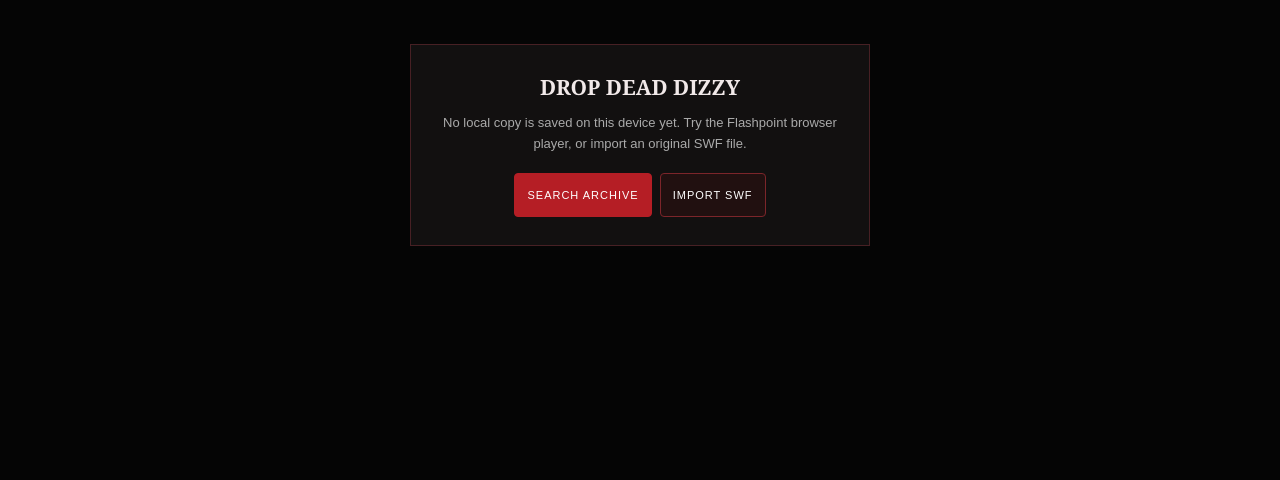
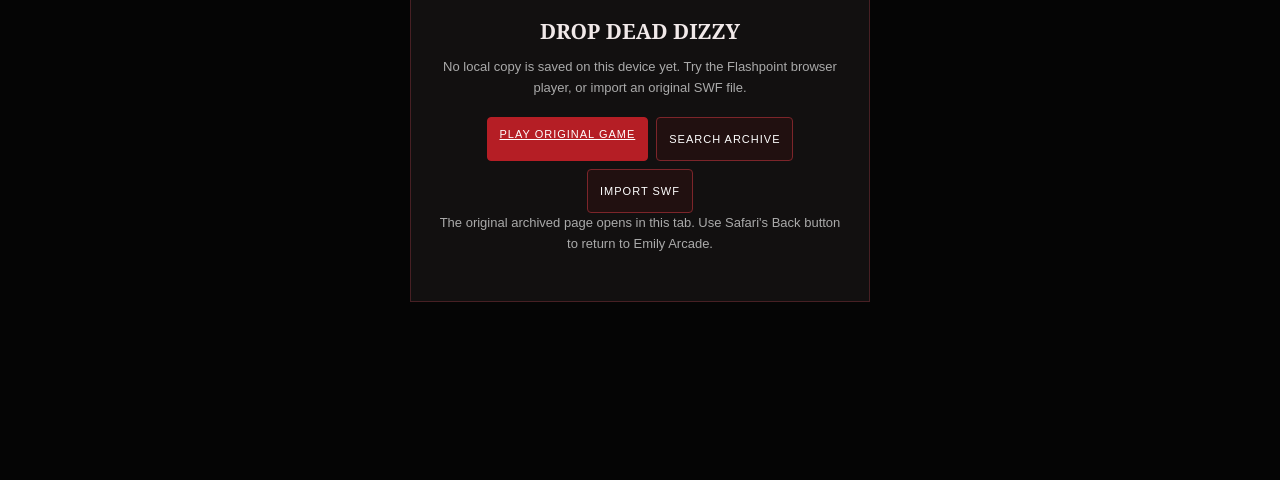
Before and after one commit to MacYan0926/Emily-Arcade, a plain HTML site: page index.html in a window 1280 px wide. Both pictures are taken after a click on the link 411 px from the left and 454 px from the top of the page. Shown: the part 254-734 px from the top of the page. Drawn offline with Linux system fonts and the light colour scheme.

Commit message:
Connect all Emily games to original archived pages and avoid popup blockers

```diff
--- a/index.html
+++ b/index.html
@@ -116,7 +116,7 @@ footer{text-align:center;color:#777;border-top:1px solid #333;padding:30px 15px;
       <div class="play">OPEN GAME ↗</div>
     </a>
     <a class="game" href="#strange-invaders" data-game="strange-invaders">
-      <div class="number">02 / ARCADE</div><h2>Strange Invaders</h2><p>Import its original SWF file to play here.</p><div class="game-state" data-state-for="strange-invaders" data-installed="unknown">CHECKING THIS DEVICE…</div><div class="play">IMPORT ORIGINAL SWF ↗</div>
+      <div class="number">02 / ARCADE</div><h2>Strange Invaders</h2><p>Open the original archived game page, or import its SWF file.</p><div class="game-state" data-state-for="strange-invaders" data-installed="unknown">CHECKING THIS DEVICE…</div><div class="play">IMPORT ORIGINAL SWF ↗</div>
     </a>
     <a class="game" href="#deathtris" data-game="deathtris">
       <div class="number">03 / PUZZLE</div><h2>Deathtris</h2><p>Import its original SWF file to play here.</p><div class="game-state" data-state-for="deathtris" data-installed="unknown">CHECKING THIS DEVICE…</div><div class="play">IMPORT ORIGINAL SWF ↗</div>
@@ -130,7 +130,7 @@ footer{text-align:center;color:#777;border-top:1px solid #333;padding:30px 15px;
     <a class="game" href="#spiders-and-the-fly" data-game="spiders-and-the-fly">
       <div class="number">06 / ARCADE</div><h2>Spiders and the Fly</h2><p>Import its original SWF file to play here.</p><div class="game-state" data-state-for="spiders-and-the-fly" data-installed="unknown">CHECKING THIS DEVICE…</div><div class="play">IMPORT ORIGINAL SWF ↗</div>
     </a>
-    <a class="game" href="https://web.archive.org/web/20130502115524/http://www.emilystrange.com/beware/games/ruesp/index.cfm" target="_blank" rel="noopener">
+    <a class="game" href="https://web.archive.org/web/20130502115524/http://www.emilystrange.com/beware/games/ruesp/index.cfm">
       <div class="number">07 / QUIZ</div><h2>R.U.E.S.P. Quiz</h2><p>Discover your strange personality.</p><div class="play">OPEN ORIGINAL PAGE ↗</div>
     </a>
   </div>
@@ -160,9 +160,11 @@ footer{text-align:center;color:#777;border-top:1px solid #333;padding:30px 15px;
         <h2 id="emptyTitle">DROP DEAD DIZZY</h2>
         <p id="emptyMessage">Choose the original SWF file to install it on this device, or search the preservation archive for a playable copy.</p>
         <div class="game-actions" style="justify-content:center;flex-wrap:wrap">
-          <button class="arcade-btn primary" id="searchArchiveBtn" type="button">SEARCH ARCHIVE</button>
+          <a class="arcade-btn primary" id="openOriginalBtn" href="#" hidden>PLAY ORIGINAL GAME</a>
+          <button class="arcade-btn" id="searchArchiveBtn" type="button">SEARCH ARCHIVE</button>
           <button class="arcade-btn" id="selectSwfBtn" type="button">IMPORT SWF</button>
         </div>
+        <p class="archive-footnote">The original archived page opens in this tab. Use Safari's Back button to return to Emily Arcade.</p>
       </div>
     </div>
     <div id="archivePanel" hidden>
@@ -199,6 +201,7 @@ footer{text-align:center;color:#777;border-top:1px solid #333;padding:30px 15px;
   const archiveFrame = document.getElementById("archiveFrame");
   const openArchiveTab = document.getElementById("openArchiveTab");
   const searchArchiveBtn = document.getElementById("searchArchiveBtn");
+  const openOriginalBtn = document.getElementById("openOriginalBtn");
   const removeSavedBtn = document.getElementById("removeSavedBtn");
   let currentPlayer = null;
   let rufflePromise = null;
@@ -209,12 +212,37 @@ footer{text-align:center;color:#777;border-top:1px solid #333;padding:30px 15px;
   const DB_NAME = "emily-strange-arcade";
   const STORE_NAME = "games";
   const GAMES = {
-    "drop-dead-dizzy": { title: "Drop Dead Dizzy", fileName: "DropDeadDizzy.swf", base: "https://web.archive.org/web/20130502104752id_/http://www.emilystrange.com/AAEmily/fungames/DropDeadDizzy/" },
-    "strange-invaders": { title: "Strange Invaders", fileName: "StrangeInvaders.swf" },
-    "deathtris": { title: "Deathtris", fileName: "Deathtris.swf" },
-    "nine-lives-forever": { title: "Nine Lives Forever", fileName: "NineLivesForever.swf" },
-    "homework-hexx": { title: "Homework Hexx", fileName: "HomeworkHexx.swf" },
-    "spiders-and-the-fly": { title: "Spiders and the Fly", fileName: "SpidersAndTheFly.swf" }
+    "drop-dead-dizzy": {
+      title: "Drop Dead Dizzy",
+      fileName: "DropDeadDizzy.swf",
+      base: "https://web.archive.org/web/20130502104752id_/http://www.emilystrange.com/AAEmily/fungames/DropDeadDizzy/",
+      archiveUrl: "https://web.archive.org/web/20130502104752/http://www.emilystrange.com/beware/games/DropDeadDizzy/index.cfm"
+    },
+    "strange-invaders": {
+      title: "Strange Invaders",
+      fileName: "StrangeInvaders.swf",
+      archiveUrl: "https://web.archive.org/web/20130502103054/http://www.emilystrange.com/beware/games/StrangeInvaders/index.cfm"
+    },
+    "deathtris": {
+      title: "Deathtris",
+      fileName: "Deathtris.swf",
+      archiveUrl: "https://web.archive.org/web/20130502104114/http://www.emilystrange.com/beware/games/Deathtris/index.cfm"
+    },
+    "nine-lives-forever": {
+      title: "Nine Lives Forever",
+      fileName: "NineLivesForever.swf",
+      archiveUrl: "https://web.archive.org/web/20130502120404/http://www.emilystrange.com/beware/games/ninelives/index.cfm"
+    },
+    "homework-hexx": {
+      title: "Homework Hexx",
+      fileName: "HomeworkHexx.swf",
+      archiveUrl: "https://web.archive.org/web/20130515043628/http://www.emilystrange.com/beware/games/hexx/index.cfm"
+    },
+    "spiders-and-the-fly": {
+      title: "Spiders and the Fly",
+      fileName: "SpidersAndTheFly.swf",
+      archiveUrl: "https://web.archive.org/web/20130523023053/http://www.emilystrange.com/beware/games/Spidersandthefly/index.cfm"
+    }
   };
 
   function openDatabase() {
@@ -361,6 +389,9 @@ footer{text-align:center;color:#777;border-top:1px solid #333;padding:30px 15px;
     const game = GAMES[gameId];
     document.getElementById("gameName").textContent = "EMILY'S ARCADE / " + game.title.toUpperCase();
     emptyTitle.textContent = game.title.toUpperCase();
+    openOriginalBtn.href = game.archiveUrl || "#";
+    openOriginalBtn.hidden = !game.archiveUrl;
+    openOriginalBtn.setAttribute("aria-label", "Open the original archived " + game.title + " page in this tab");
     modal.hidden = false;
     document.body.style.overflow = "hidden";
     document.getElementById("closeGameBtn").focus({ preventScroll: true });
```
